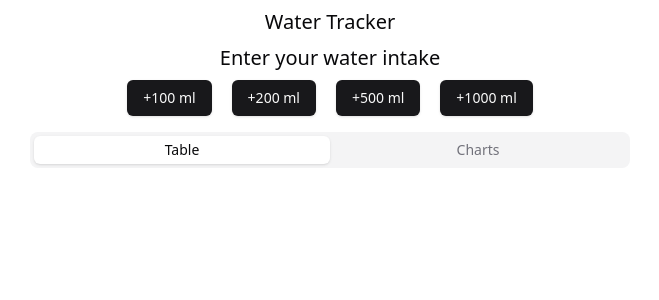
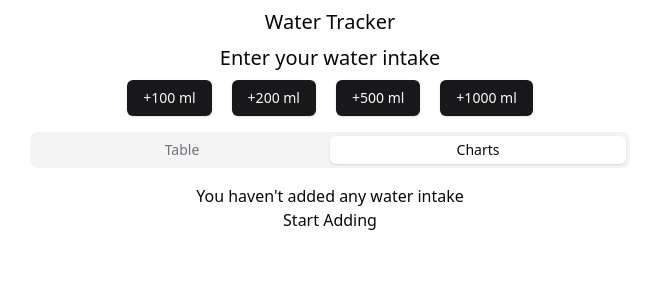
Before and after one commit to Dante-Nephilim/fit-set-go, a Next.js app: page / in a window 1280 px wide. Shown: the top 300 px of the page, without its empty margins (310-969 px from the left). Built offline with nearby package versions, Linux system fonts and the light colour scheme.

Commit message:
Add empty state message for water intake history and improve chart rendering logic in Water Tracker component

```diff
--- a/components/Water-Tracker.tsx
+++ b/components/Water-Tracker.tsx
@@ -18,6 +18,14 @@ const chartConfig = {
   },
 } satisfies ChartConfig;
 
+function EmptyState() {
+  return (
+    <div className="text-center mt-4">
+      <h2>You haven&apos;t added any water intake</h2>
+      <h3>Start Adding</h3>
+    </div>
+  );
+}
 function WaterTracker() {
   const [history, setHistory] = useState<WaterIntakeHistory[]>([]);
 
@@ -42,7 +50,7 @@ function WaterTracker() {
         <Button onClick={() => addWaterIntake(1000)}>+1000 ml</Button>
       </div>
       <div className="flex justify-center mt-4">
-        <Tabs defaultValue="table" className="w-[600px]">
+        <Tabs defaultValue="chart" className="w-[600px]">
           <TabsList className="grid w-full grid-cols-2">
             <TabsTrigger value="table">Table</TabsTrigger>
             <TabsTrigger value="chart">Charts</TabsTrigger>
@@ -72,9 +80,11 @@ function WaterTracker() {
                 </TableBody>
               </Table>
             )}
+            {history.length === 0 && <EmptyState />}
           </TabsContent>
 
           <TabsContent value="chart">
+            {history.length !== 0 && (
               <ChartContainer config={chartConfig}>
                 <BarChart accessibilityLayer data={history}>
                   <CartesianGrid vertical={false} />
@@ -91,6 +101,8 @@ function WaterTracker() {
                   <Bar dataKey="quantity" fill="var(--color-desktop)" radius={8} />
                 </BarChart>
               </ChartContainer>
+            )}
+            {history.length === 0 && <EmptyState />}
           </TabsContent>
         </Tabs>
       </div>
```
Lines whose indentation alone changed are shown as unchanged.
